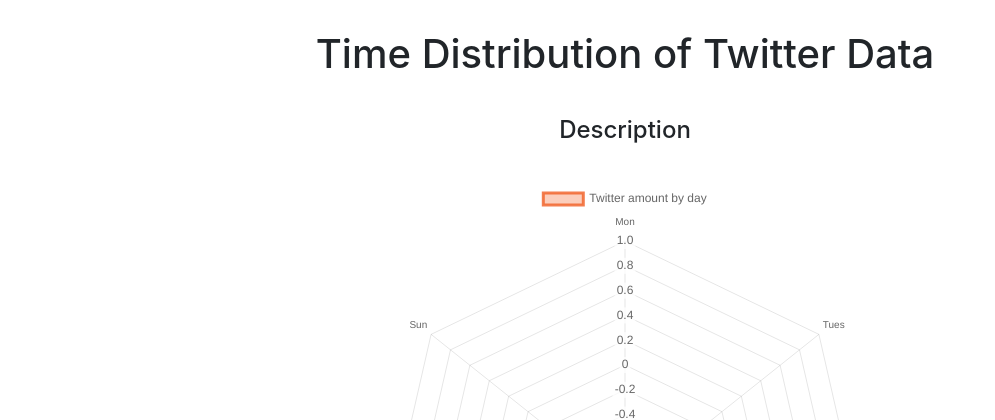
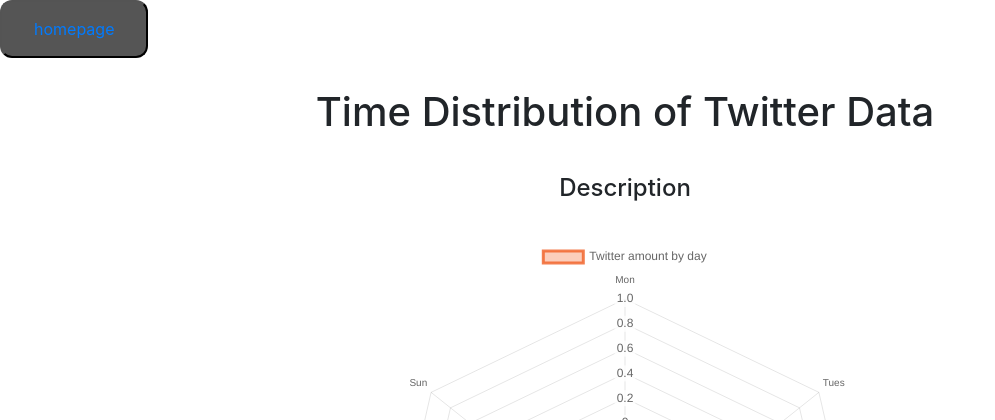
Before and after one commit to dpan968/City-Analytics-on-Cloud, a Django app: page /daytime in a window 1280 px wide. Shown: the top 420 px of the page, without its empty margins (0-995 px from the left). Run offline with Django 3.2, Linux system fonts and the light colour scheme; data that the repository does not hold is empty; parts of the project's set-up code (start-up, migrations or seed data) failed here and were passed over; some libraries are stand-ins or nearby versions.

Commit message:
add homepage link

```diff
--- a/templates/daytime.html
+++ b/templates/daytime.html
@@ -19,10 +19,22 @@
           margin-top: 30px;
           margin-bottom: 30px;
         }
+        .button-home{
+            padding: 15px 32px;
+            text-align: center;
+            text-decoration: none;
+            display: inline-block;
+            font-size: 16px;
+            border-radius: 12px;
+            background-color: #555555;
+        }
     </style>
 
     </head>
 <body>
+<button class="button-home">
+    <a href="index">homepage</a>
+</button>
 <div class="container">
     <div class="row justify-content-md-center">
         <h1> Time Distribution of Twitter Data</h1>
```
Also changed, not shown: templates/heatMapByState.html (+12 -0 lines).
